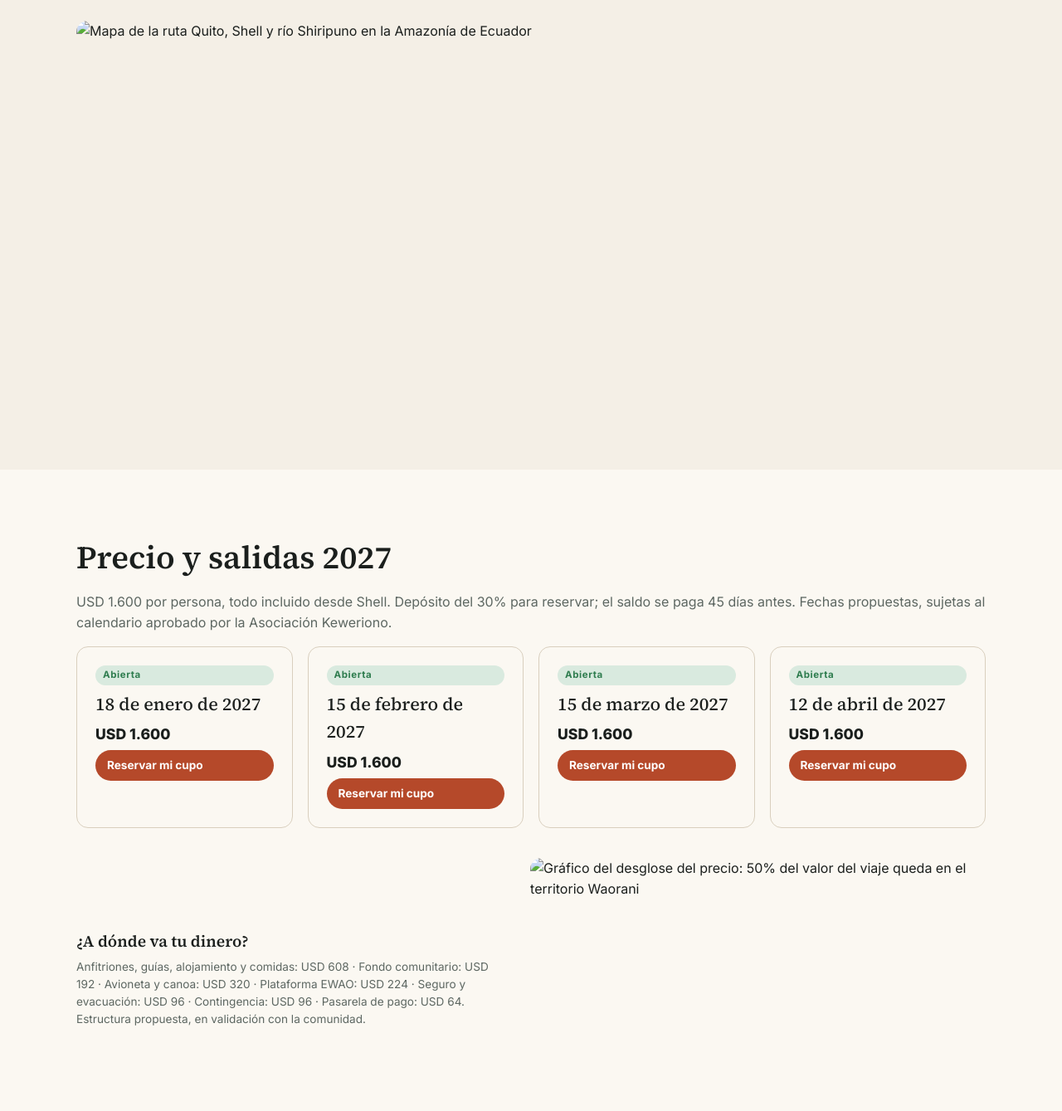
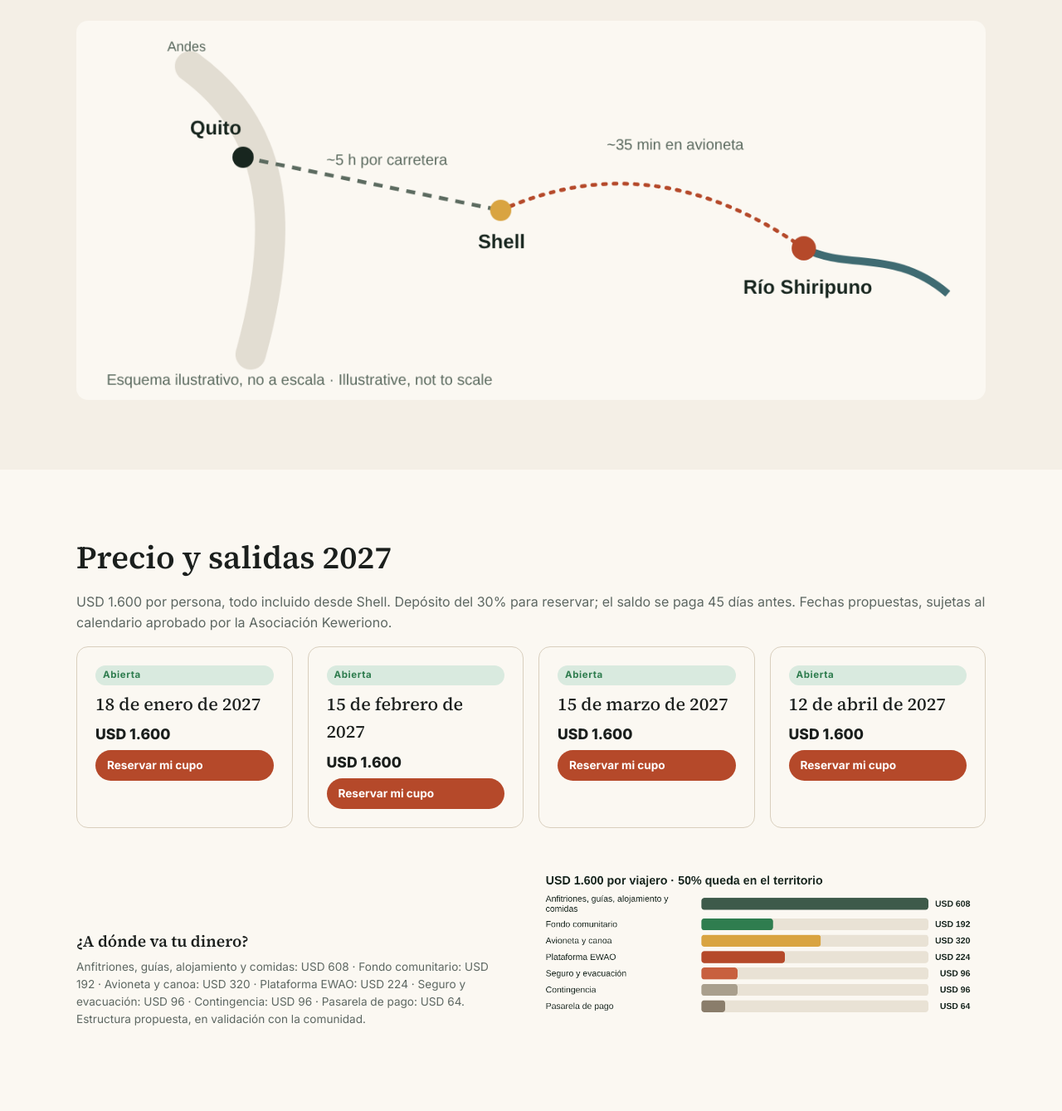
Before and after one commit to jmanzano-debug/experiencias-wao, a plain HTML site: page index.html in a window 1280 px wide. Shown: the part 1461-2800 px from the top of the page at 83% size. Drawn offline with Linux system fonts and the light colour scheme.

Commit message:
Add files via upload

```diff
--- a/index.html
+++ b/index.html
@@ -20,7 +20,7 @@ j=d.createElement(s),dl=l!='dataLayer'?'&l='+l:'';j.async=true;j.src=
 <meta property="og:title" content="Expedición Waorani en la Amazonía de Ecuador | WAO">
 <meta property="og:description" content="Viaje de 5 días con anfitriones Waorani en el río Shiripuno, Amazonía de Ecuador. Grupos de máximo 8, vuelo desde Shell incluido y precio transparente.">
 <meta property="og:url" content="https://jmanzano-debug.github.io/experiencias-wao/">
-<meta property="og:image" content="https://jmanzano-debug.github.io/experiencias-wao/images/rio-shiripuno.png">
+<meta property="og:image" content="https://jmanzano-debug.github.io/experiencias-wao/assets/rio-shiripuno.png">
 <meta property="og:locale" content="es_ES">
 <meta name="robots" content="index,follow">
 <link rel="preconnect" href="https://fonts.googleapis.com"><link rel="preconnect" href="https://fonts.gstatic.com" crossorigin>
@@ -48,7 +48,7 @@ j=d.createElement(s),dl=l!='dataLayer'?'&l='+l:'';j.async=true;j.src=
       <a class="btn btn-ghost" href="assets/kit-b2b-experiencias-wao.pdf" download data-download="kit_b2b">Descargar ficha para agencias (PDF)</a></div>
       <div class="chips"><span class="chip">5 días · 4 noches desde Shell</span><span class="chip">Máx. 8 viajeros</span><span class="chip">Vuelo, seguro y evacuación incluidos</span><span class="chip">USD 800 de cada USD 1.600 quedan en el territorio</span></div>
     </div>
-    <img src="images/rio-shiripuno.png" alt="Canoa en el río Shiripuno rodeada de selva amazónica en territorio Waorani, Ecuador" width="1200" height="800" style="border-radius:18px;width:100%;height:auto" fetchpriority="high">
+    <img src="assets/rio-shiripuno.png" alt="Canoa en el río Shiripuno rodeada de selva amazónica en territorio Waorani, Ecuador" width="1200" height="800" style="border-radius:18px;width:100%;height:auto" fetchpriority="high">
   </div>
 </header>
 <main>
@@ -59,7 +59,7 @@ j=d.createElement(s),dl=l!='dataLayer'?'&l='+l:'';j.async=true;j.src=
 <article class="day"><div class="n">03</div><h3>Día 3 · El río y la artesanía</h3><p>Canoa y observación de aves. Por la tarde, taller con artesanas de WEMA, con pago directo a ellas.</p></article>
 <article class="day"><div class="n">04</div><h3>Día 4 · Vida en la comunidad</h3><p>Preparación de alimentos y tejido de chambira. Por la noche, relatos, sin grabar salvo permiso.</p></article>
 <article class="day"><div class="n">05</div><h3>Día 5 · Regreso a Shell</h3><p>Canoa y vuelo de vuelta. Encuesta de experiencia y Pasaporte del Invitado.</p></article></div>
-  <img src="images/mapa-ruta.png" alt="Mapa de la ruta Quito, Shell y río Shiripuno en la Amazonía de Ecuador" width="1200" height="500" loading="lazy" style="margin-top:28px;border-radius:14px;width:100%;height:auto">
+  <img src="assets/mapa-ruta.png" alt="Mapa de la ruta Quito, Shell y río Shiripuno en la Amazonía de Ecuador" width="1200" height="500" loading="lazy" style="margin-top:28px;border-radius:14px;width:100%;height:auto">
 </div></section>
 <section id="precio" class="paper"><div class="wrap">
   <h2>Precio y salidas 2027</h2>
@@ -70,7 +70,7 @@ j=d.createElement(s),dl=l!='dataLayer'?'&l='+l:'';j.async=true;j.src=
 <div class="card dep"><span class="tag ok">Abierta</span><div class="date">12 de abril de 2027</div><div class="price">USD 1.600</div><a class="btn btn-clay btn-sm" href="#reserva" data-cta="salida_4">Reservar mi cupo</a></div></div>
   <div class="split" style="margin-top:36px;align-items:center">
     <div><h3>¿A dónde va tu dinero?</h3><p class="muted small">Anfitriones, guías, alojamiento y comidas: USD 608 · Fondo comunitario: USD 192 · Avioneta y canoa: USD 320 · Plataforma EWAO: USD 224 · Seguro y evacuación: USD 96 · Contingencia: USD 96 · Pasarela de pago: USD 64. Estructura propuesta, en validación con la comunidad.</p></div>
-    <img src="images/desglose-precio.png" alt="Gráfico del desglose del precio: 50% del valor del viaje queda en el territorio Waorani" width="1000" height="560" loading="lazy" style="border-radius:14px;width:100%;height:auto">
+    <img src="assets/desglose-precio.png" alt="Gráfico del desglose del precio: 50% del valor del viaje queda en el territorio Waorani" width="1000" height="560" loading="lazy" style="border-radius:14px;width:100%;height:auto">
   </div>
 </div></section>
 <section id="protocolo" class="dark"><div class="wrap split">
```
